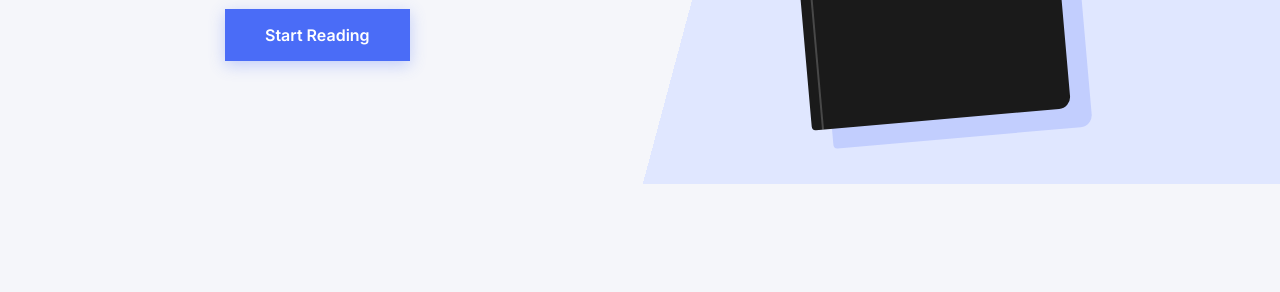
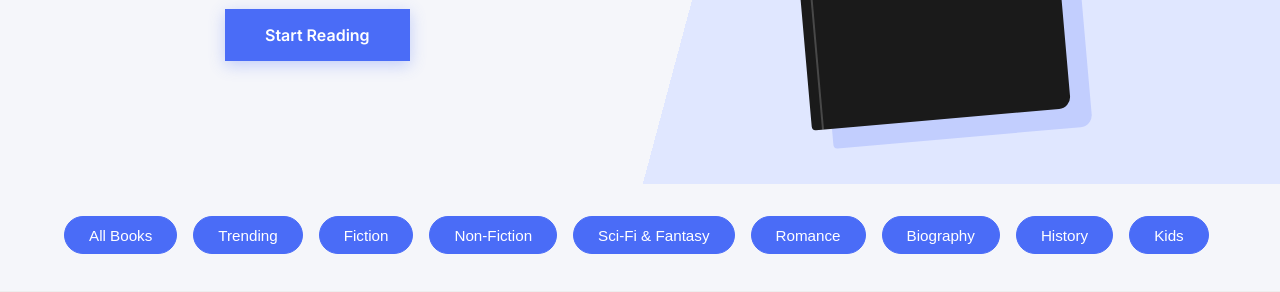
Before and after one commit to gyanaranjan-das/E-commerce-Book-website, a plain HTML site: page index.html in a window 1280 px wide. Shown: the part 388-680 px from the top of the page. Drawn offline with nearby package versions, Linux system fonts and the light colour scheme.

Commit message:
created category-strip

```diff
--- a/index.html
+++ b/index.html
@@ -1,5 +1,6 @@
 <!DOCTYPE html>
 <html lang="en">
+
 <head>
   <meta charset="UTF-8" />
   <meta name="viewport" content="width=device-width, initial-scale=1.0" />
@@ -10,14 +11,10 @@
   <link rel="preconnect" href="https://fonts.gstatic.com" crossorigin />
   <link
     href="https://fonts.googleapis.com/css2?family=Inter:wght@300;400;500;600;700&family=Merriweather:wght@300;400;700&display=swap"
-      rel="stylesheet"
-    />
+    rel="stylesheet" />
 
   <!-- 2. Remix Icons (For UI Icons) -->
-    <link
-      href="https://cdn.jsdelivr.net/npm/remixicon@3.5.0/fonts/remixicon.css"
-      rel="stylesheet"
-    />
+  <link href="https://cdn.jsdelivr.net/npm/remixicon@3.5.0/fonts/remixicon.css" rel="stylesheet" />
 </head>
 <link rel="stylesheet" href="style.css" />
 <script src="script.js"></script>
@@ -86,9 +83,26 @@
       </div>
     </div>
   </header>
-    <!-- Home section -->
-    <!-- category strip -->
+  <section class="category-strip">
+    <div class="container">
+      <div class="category-list" id="category-filters">
+        <button class="cat-pill active" data-category="all">All Books</button>
+        <button class="cat-pill active" data-category="Trending">Trending</button>
+        <button class="cat-pill active" data-category="fiction">Fiction</button>
+        <button class="cat-pill active" data-category="non-fiction">Non-Fiction</button>
+        <button class="cat-pill active" data-category="sci-fi">Sci-Fi & Fantasy</button>
+                  <button class="cat-pill active" data-category="romance">Romance</button>
+                            <button class="cat-pill active" data-category="biography">Biography</button>
+                                      <button class="cat-pill active" data-category="history">History</button>
+
+          <button class="cat-pill active" data-category="kids">Kids</button>
+
+
+      </div>
+    </div>
+  </section>
   <!-- main shop layout -->
   <!-- extra section -->
 </body>
+
 </html>
--- a/style.css
+++ b/style.css
@@ -230,3 +230,50 @@ body {
     font-size: 2.5rem;
   }
 }
+
+.category-strip {
+  padding: 2rem 0;
+  background: var(--light);
+  border-bottom: 1px solid #eee;
+}
+
+.category-list::-webkit-scrollbar {
+  display: none;
+}
+
+.category-list {
+  display: flex;
+  gap: 1rem;
+  overflow-x: auto;
+  padding-bottom: 5px;
+  scrollbar-width: none;
+  -ms-overflow-style: none;
+  white-space: nowrap;
+}
+
+.cat-pill {
+  background: white;
+  border: 1px solid #e4e4e7;
+  padding: 0.6rem 1.5rem;
+  border-radius: 50px;
+  font-size: 0.95rem;
+  font-weight: 500;
+  color: #555;
+  cursor: pointer;
+  transition: all 0.2s ease;
+  white-space: nowrap;
+  flex-shrink: 0;
+}
+
+.cat-pill:hover {
+  border-color: var(--primary);
+  color: white;
+  transform: translateY(-2px);
+  box-shadow: 0 4px 10px rgba(0, 0, 0, 0.05);
+}
+
+.cat-pill.active {
+  background: var(--primary);
+  color: white;
+  border-color: var(--primary);
+}
```
Lines whose indentation alone changed are shown as unchanged.
